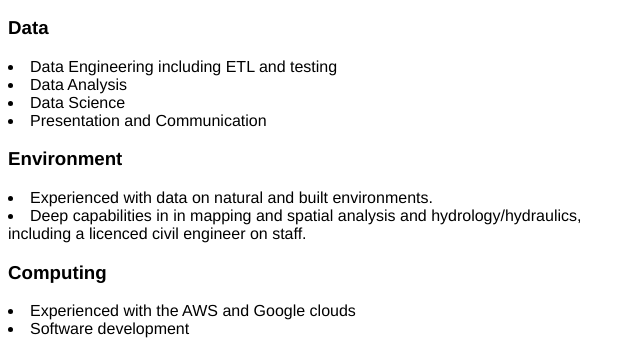
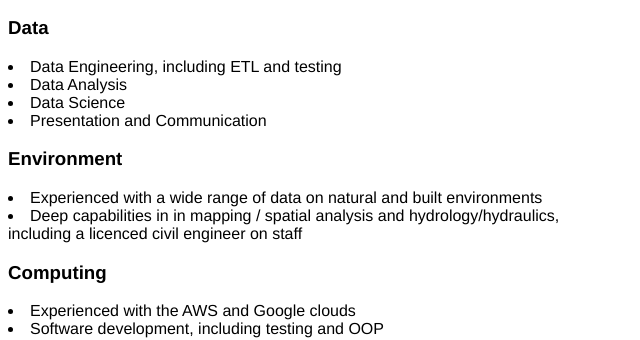
Before and after one commit to doublestopconsulting/doublestopconsulting.github.io, a plain HTML site: page index.html in a window 1280 px wide. Shown: the part 463-803 px from the top of the page, without its empty margins (0-640 px from the left). Drawn offline with Linux system fonts and the light colour scheme.

Commit message:
Update index.html
Add comment, update

```diff
--- a/index.html
+++ b/index.html
@@ -1,5 +1,12 @@
 <!DOCTYPE html>
 <html lang="en">
+
+<!--
+    Oh hi there!
+    I'm thinking of using a static site generator like eleventy to make this more of a "real" website.
+    But this will do for now -- let's keep it simple until more is needed.
+    (Or I start enjoying front end work a little more.)
+-->
 
 <head>
     <meta charset="UTF-8">
@@ -24,18 +31,16 @@
     <h2>Services</h2>
 
     <h3>Data</h3>
-        <li>Data Engineering including ETL and testing</li>
+        <li>Data Engineering, including ETL and testing</li>
         <li>Data Analysis</li>
         <li>Data Science</li>
         <li>Presentation and Communication</li>
     <h3>Environment</h3>
-    <li>Experienced with data on natural and built environments.</li>
-    <li>Deep capabilities in in mapping and spatial analysis and hydrology/hydraulics, including a licenced civil engineer on staff.</li>
+        <li>Experienced with a wide range of data on natural and built environments</li>
+        <li>Deep capabilities in in mapping / spatial analysis and hydrology/hydraulics, including a licenced civil engineer on staff</li>
     <h3>Computing</h3>
-    <li>Experienced with the AWS and Google clouds</li>
-    <li>Software development</li>
-
-
+        <li>Experienced with the AWS and Google clouds</li>
+        <li>Software development, including testing and OOP</li>
 
     <h2>About</h2>
     <p>
@@ -46,3 +51,4 @@
     <p>Get in touch at admin@doublestopconsulting.com</p>
 
 </body>
+</html>
```
